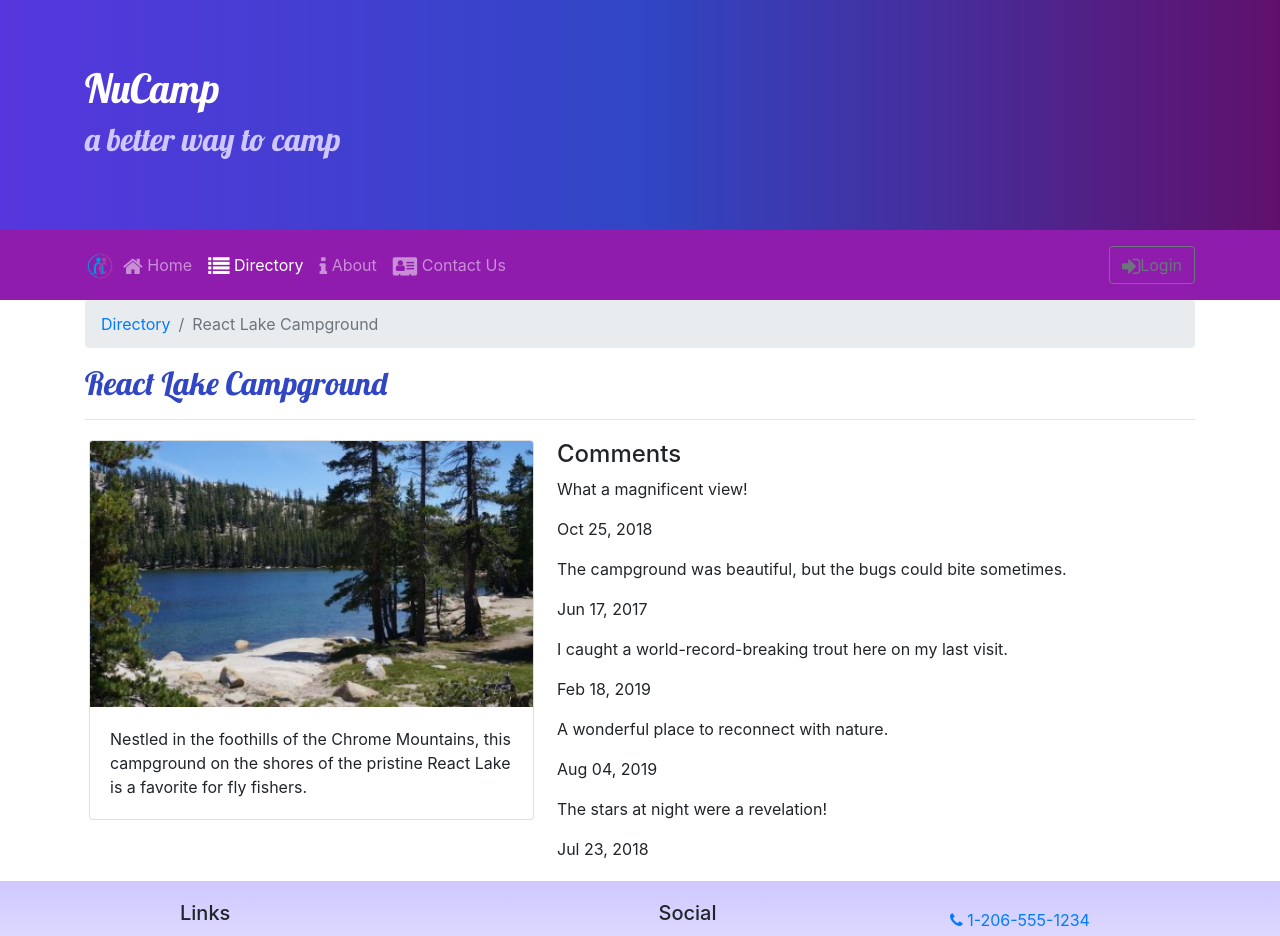
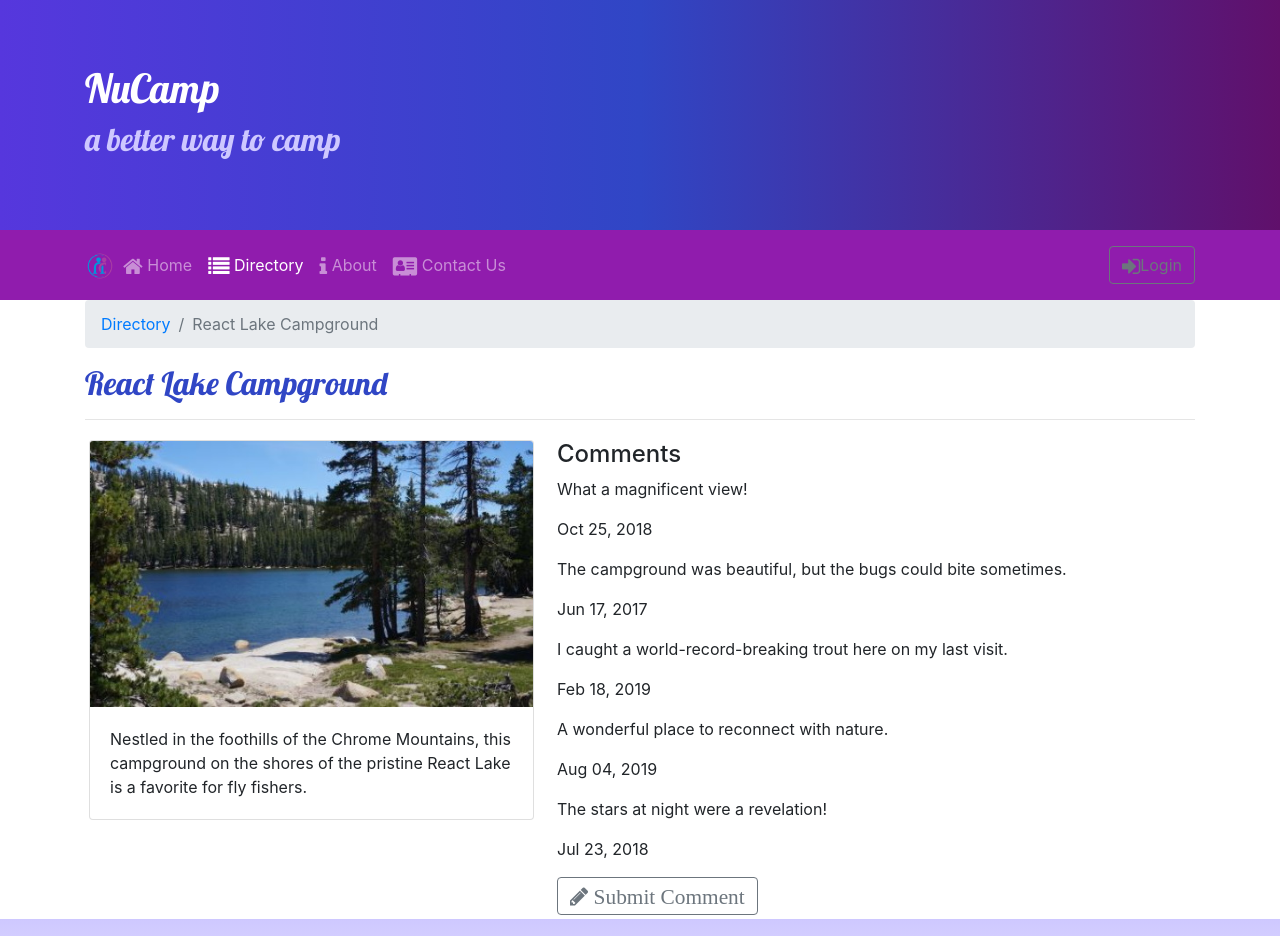
Before and after one commit to nkiliyumwami/ReactNucampsite, a React (Create React App) app: page /directory/0 in a window 1280 px wide. Shown: the top 936 px of the page. Built offline with nearby package versions, Linux system fonts and the light colour scheme.

Commit message:
Week 4 Assignment Task 1

```diff
--- a/src/components/CampsiteInfoComponent.js
+++ b/src/components/CampsiteInfoComponent.js
@@ -1,5 +1,5 @@
-import React from 'react';
-import {Card, CardBody, CardText, CardTitle, CardImg, BreadcrumbItem, Breadcrumb} from 'reactstrap';
+import React, {Component} from 'react';
+import {Card, CardBody, CardText, CardTitle, CardImg, BreadcrumbItem, Breadcrumb, Button} from 'reactstrap';
 import {Link} from 'react-router-dom';
 
       function RenderCampsite({campsite}) {
@@ -28,6 +28,7 @@
                             </div>
                         );
                     })}
+                    <CommentForm />
                 </div>
             );
         }
@@ -62,6 +63,23 @@
 
         }
 
+        //Task1
+
+        class CommentForm extends Component {
+            render() {
+                return (
+                    <div>
+                        <Button outline>
+                            <i className="fa fa-pencil fa-lg"> Submit Comment</i>
+                        </Button>
+                    </div>
+                )
+            }
+        }
+
+
+
+
 
 
 export default CampsiteInfo;
```
